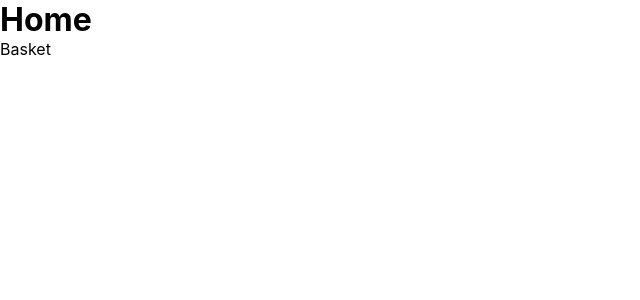
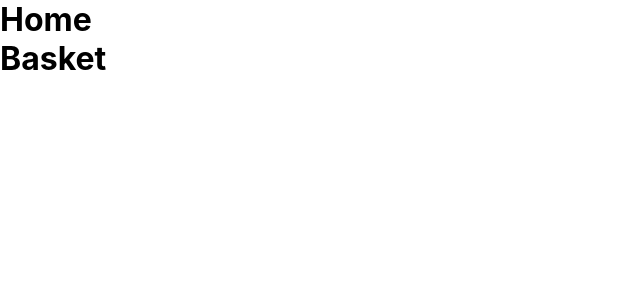
Before and after one commit to darkbala/31github, a React (Create React App) app in the folder typescript_react_pizza_v2/: page / in a window 1280 px wide. Shown: the top 300 px of the page, without its empty margins (0-640 px from the left). Built offline with nearby package versions, Linux system fonts and the light colour scheme.

Commit message:
5/31 process

```diff
--- a/typescript_react_pizza_v2/src/pages/Basket/Basket.jsx
+++ b/typescript_react_pizza_v2/src/pages/Basket/Basket.jsx
@@ -2,7 +2,11 @@ import React from 'react';
 import cla from './Basket.module.scss';
 
 function Basket() {
-  return <div className={cla.wrap}>Basket</div>;
+  return (
+    <div className={cla.wrap}>
+      <h1>Basket</h1>
+    </div>
+  );
 }
 
 export default Basket;
```
